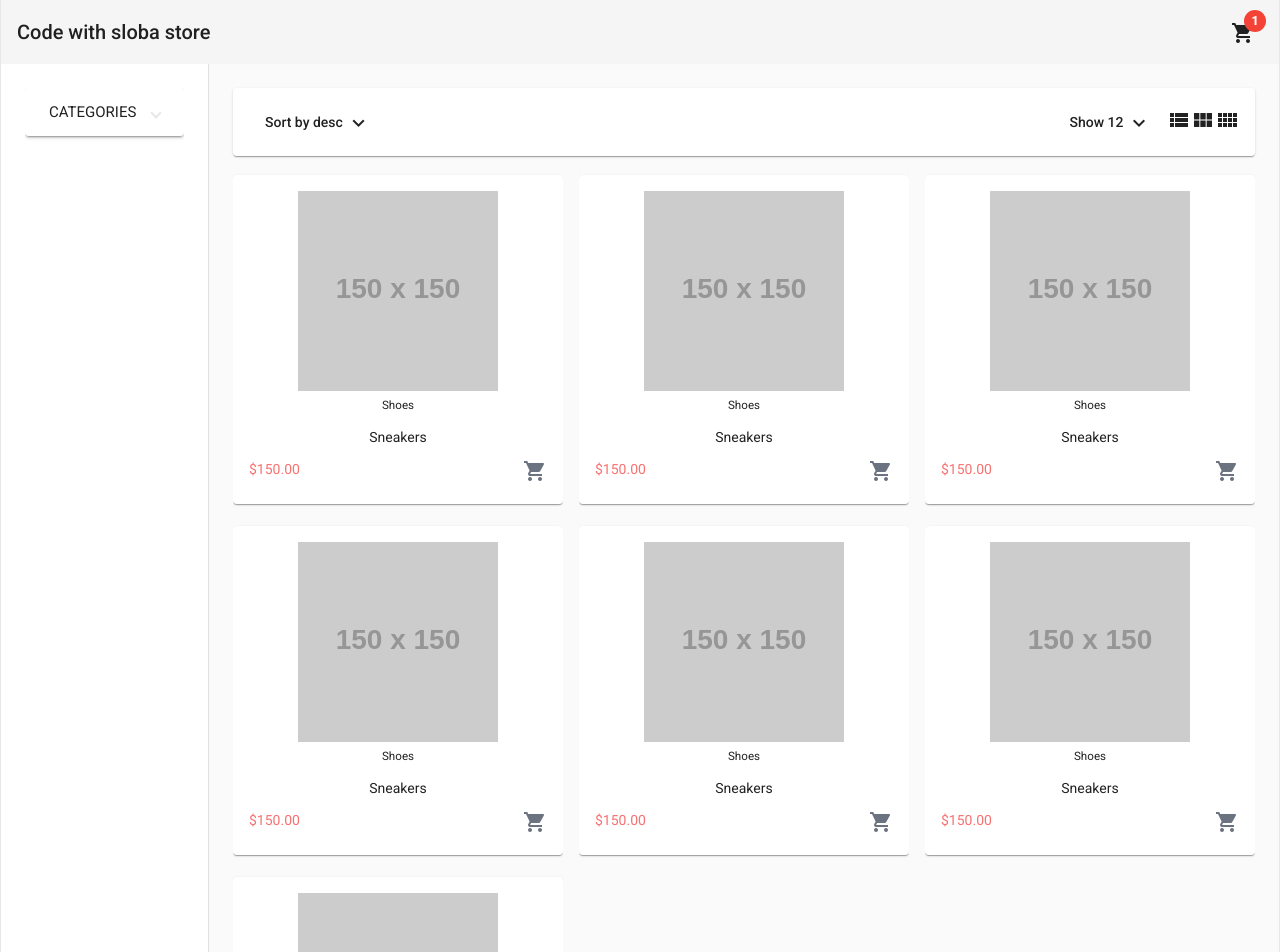
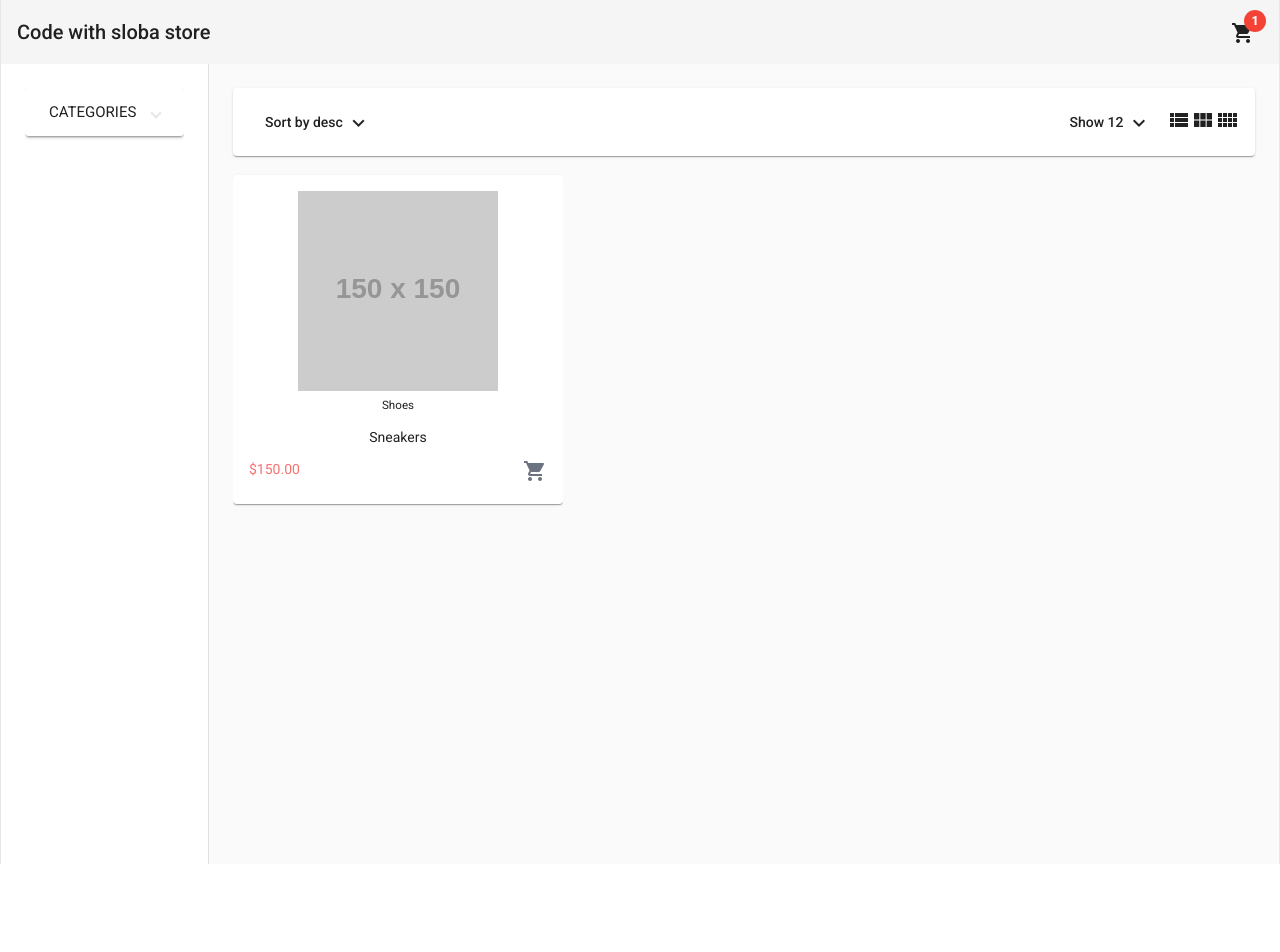
Before and after one commit to kel7774/angular-shop, an Angular app: page /home in a window 1280 px wide. Shown: the top 952 px of the page. After the commit the page ends 864 px from the top, so only its background shows below. Built offline with nearby package versions, Linux system fonts and the light colour scheme.

Commit message:
add product model, onAddToCart functionality working as expected

```diff
--- a/src/app/app.module.ts
+++ b/src/app/app.module.ts
@@ -23,6 +23,7 @@
 import { FiltersComponent } from './pages/home/components/filters/filters.component';
 import { ProductBoxComponent } from './pages/home/components/product-box/product-box.component';
 import { CartComponent } from './pages/cart/cart.component';
+import { CartService } from './services/cart.service';
 
 @NgModule({
   declarations: [
@@ -51,7 +52,7 @@
     MatBadgeModule,
     MatSnackBarModule,
   ],
-  providers: [],
+  providers: [CartService],
   bootstrap: [AppComponent]
 })
 export class AppModule { }
--- a/src/app/pages/home/components/product-box/product-box.component.html
+++ b/src/app/pages/home/components/product-box/product-box.component.html
@@ -16,7 +16,7 @@
       </div>
       <div class="flex justify-between">
         <span class="text-red-400">{{ '150' | currency }}</span>
-        <button>
+        <button (click)="onAddToCart()">
           <mat-icon class="text-gray-500">shopping_cart</mat-icon>
         </button>
       </div>
--- a/src/app/pages/home/components/product-box/product-box.component.ts
+++ b/src/app/pages/home/components/product-box/product-box.component.ts
@@ -1,4 +1,5 @@
-import { Component, Input, OnInit } from '@angular/core';
+import { Component, EventEmitter, Input, OnInit, Output } from '@angular/core';
+import { Product } from 'src/app/models/product.model';
 
 @Component({
   selector: 'app-product-box',
@@ -6,10 +7,22 @@
 })
 export class ProductBoxComponent implements OnInit {
   @Input() fullWidthMode = false;
+  product: Product | undefined = {
+    id: 1,
+    title: 'Sneakers',
+    price: 150,
+    category: 'Shoes',
+    description: 'desc',
+    image: 'https://via.placeholder.com/150'
+  }
+  @Output() addToCart = new EventEmitter()
 
   constructor() { }
 
   ngOnInit(): void {
   }
 
+  onAddToCart(): void {
+    this.addToCart.emit(this.product);
+  }
 }
--- a/src/app/pages/home/home.component.html
+++ b/src/app/pages/home/home.component.html
@@ -11,26 +11,14 @@
       [rowHeight]="rowHeight"
     >
       <mat-grid-tile>
-        <app-product-box class="w-full" [fullWidthMode]="cols === 1"></app-product-box>
+        <app-product-box
+          (addToCart)="onAddToCart($event)"
+          class="w-full"
+          [fullWidthMode]="cols === 1"
+        >
+      </app-product-box>
       </mat-grid-tile>
-      <mat-grid-tile>
-        <app-product-box class="w-full" [fullWidthMode]="cols === 1"></app-product-box>
-      </mat-grid-tile>
-      <mat-grid-tile>
-        <app-product-box class="w-full" [fullWidthMode]="cols === 1"></app-product-box>
-      </mat-grid-tile>
-      <mat-grid-tile>
-        <app-product-box class="w-full" [fullWidthMode]="cols === 1"></app-product-box>
-      </mat-grid-tile>
-      <mat-grid-tile>
-        <app-product-box class="w-full" [fullWidthMode]="cols === 1"></app-product-box>
-      </mat-grid-tile>
-      <mat-grid-tile>
-        <app-product-box class="w-full" [fullWidthMode]="cols === 1"></app-product-box>
-      </mat-grid-tile>
-      <mat-grid-tile>
-        <app-product-box class="w-full" [fullWidthMode]="cols === 1"></app-product-box>
-      </mat-grid-tile>
+
     </mat-grid-list>
   </mat-drawer-content>
 </mat-drawer-container>
--- a/src/app/pages/home/home.component.ts
+++ b/src/app/pages/home/home.component.ts
@@ -1,4 +1,6 @@
 import { Component, OnInit } from '@angular/core';
+import { Product } from 'src/app/models/product.model';
+import { CartService } from 'src/app/services/cart.service';
 
 const ROWS_HEIGHT: { [id: number]: number } = { 1: 400, 3: 335, 4:350 };
 
@@ -10,7 +12,7 @@
   cols = 3;
   rowHeight = ROWS_HEIGHT[this.cols];
   category: string | undefined;
-  constructor() { }
+  constructor(private cartService: CartService) { }
 
   ngOnInit(): void {
   }
@@ -24,4 +26,14 @@
     this.category = newCategory
   }
 
+  onAddToCart(product: Product): void {
+    this.cartService.addToCart({
+      product: product.image,
+      name: product.title,
+      price: product.price,
+      quantity: 1,
+      id: product.id
+    })
+  }
+
 }
--- /dev/null
+++ b/src/app/services/cart.service.ts
@@ -0,0 +1,28 @@
+import { Injectable } from '@angular/core';
+import { MatSnackBar } from '@angular/material/snack-bar';
+import { BehaviorSubject } from 'rxjs';
+import { Cart, CartItem } from '../models/cart.model';
+
+@Injectable({
+  providedIn: 'root'
+})
+export class CartService {
+  cart = new BehaviorSubject<Cart>({ items: []});
+  constructor(private _snackBar: MatSnackBar) { }
+
+  addToCart(item: CartItem): void {
+    const items = [...this.cart.value.items];
+
+    const itemInCart = items.find((_item) => _item.id === item.id);
+
+    if(itemInCart) {
+      itemInCart.quantity += 1;
+    } else {
+      items.push(item);
+    };
+
+    this.cart.next({ items });
+    this._snackBar.open('1 item added to cart', 'Ok', { duration: 3000 });
+    console.log(this.cart.value);
+  }
+}
```
Also changed, not shown: src/app/models/product.model.ts (added, +8 -0 lines).
